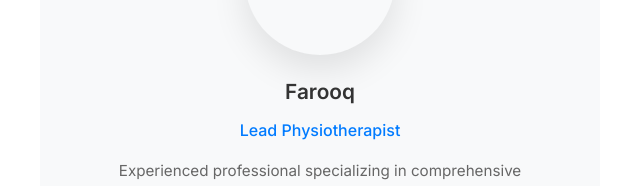
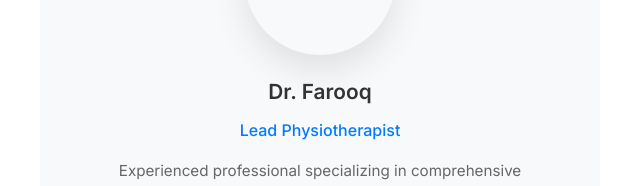
Before and after one commit to prudhviindian/site, a website: page index.html in a window 1280 px wide. Shown: the part 1172-1358 px from the top of the page, 620-1260 px from the left. Drawn offline with Linux system fonts and the light colour scheme.

Commit message:
name change

```diff
--- a/index.html
+++ b/index.html
@@ -81,7 +81,7 @@
                             <i class="fas fa-user-md"></i>
                         </div>
                     </div>
-                    <h3>Farooq</h3>
+                    <h3>Dr. Farooq</h3>
                     <p class="member-title">Lead Physiotherapist</p>
                     <p class="member-description">Experienced professional specializing in comprehensive physiotherapy treatments and patient care.</p>
                 </div>
```
